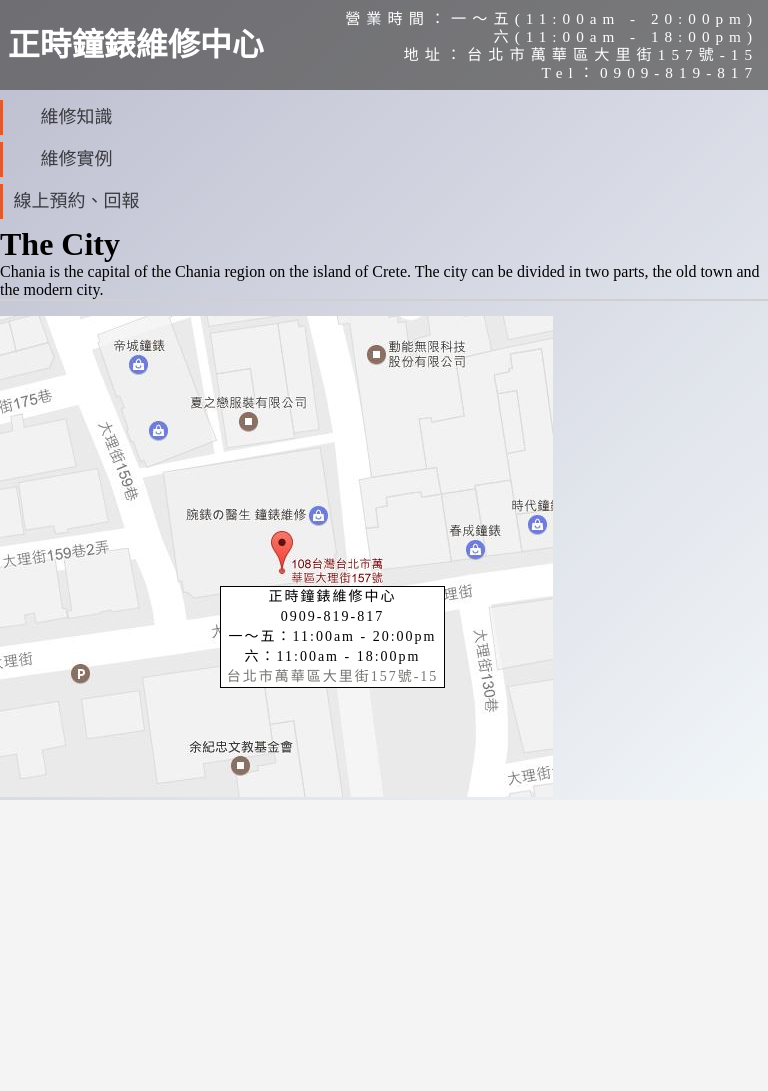
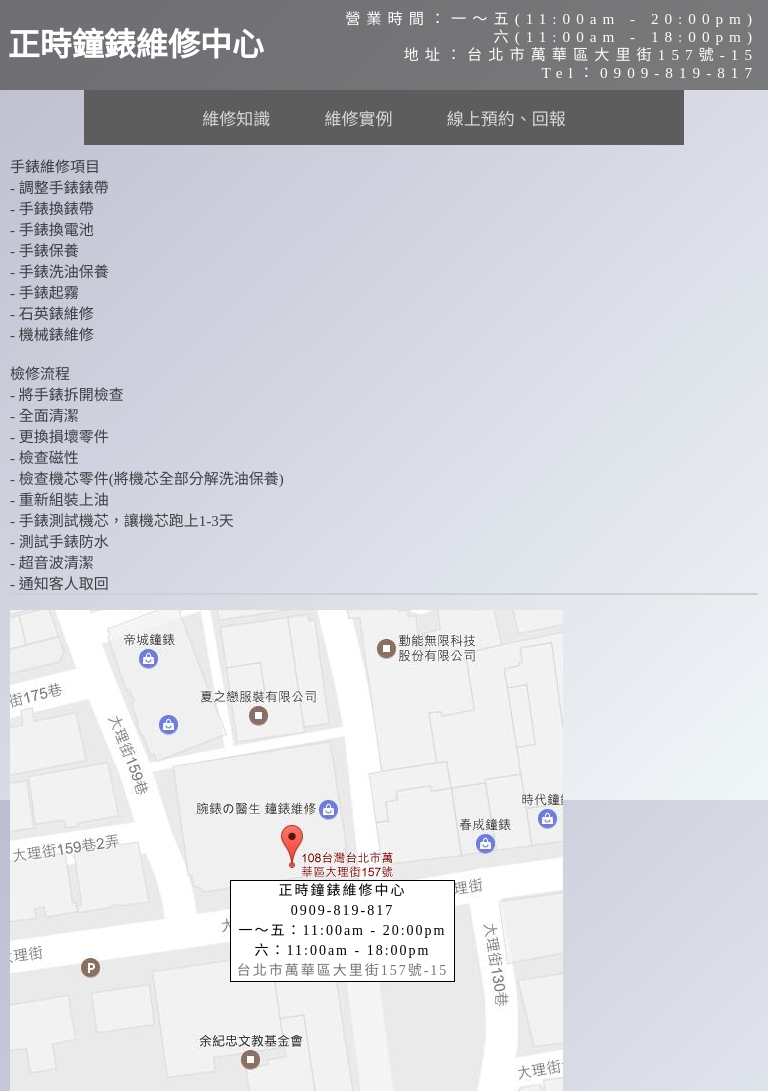
Before and after one commit to Hou-Chen/WatchWeb, a Django app: page /main/ in a window 768 px wide. Before the commit the page ends 800 px from the top, so only its background shows below. Run offline with Django 3.2, Linux system fonts and the light colour scheme; some libraries are stand-ins or nearby versions.

Commit message:
2017/05/06

```diff
--- a/WatchWeb/WatchWeb/main/static/main/css/base.css
+++ b/WatchWeb/WatchWeb/main/static/main/css/base.css
@@ -61,9 +61,9 @@ a {
 }
 /*******************************************/
 #div1 {
-    width: 100%;
-    /*max-width: 1200px;
-    margin: 0px auto;*/
+    /*width: 100%;*/
+    max-width: 1200px;
+    margin: 0px auto;
 }
 /*******************************************/
 #header {
@@ -89,9 +89,9 @@ a {
 /*******************************************/
 #distance {height: 100%;}
 @media only screen and (min-width: 0px) {#distance {padding: 0px;}.col-17 {width: 100%;}}
-@media only screen and (min-width: 1000px) {#distance {padding: 0px 200px;}.col-17 {width: 85%;}}
+@media only screen and (min-width: 1000px) {#distance {padding: 0px 0px 0px 200px;}.col-17 {width: 84.5%;}}
 /*******************************************/
 @media only screen and (min-width: 700px) {
-	#right {display: none;}
+	/*#right {display: none;}*/
 	.nav {display: none;}
 }
--- a/WatchWeb/WatchWeb/main/static/main/css/navigation.css
+++ b/WatchWeb/WatchWeb/main/static/main/css/navigation.css
@@ -1,4 +1,6 @@
-/*screen >= 601*/
+/*screen >= 1000*/
+@media only screen and (min-width: 1000px){
+.cennav {display: none;}
 #nav {
     margin-top: 10px;
     height: 100%;
@@ -35,4 +37,4 @@
 }
 #nav ul li ul li {
     width: 102%;
-}
+}}
--- /dev/null
+++ b/WatchWeb/WatchWeb/main/static/main/css/navigation1.css
@@ -0,0 +1,46 @@
+/*screen >= 700 <=999*/
+@media only screen and (min-width: 699px) and (max-width: 999px) {
+	#nav {display: none;}
+	#nav1 {
+	   text-align: center;
+	}
+	.cennav ul {
+	   font-size: 17px;
+	}
+	#nav1b {
+	   background-color: #5E5D5D;
+	   width: 600px;
+	   margin: 0px auto;
+	}
+	.cennav ul li {
+	   background-color: #5E5D5D;
+	   display: inline-block;
+	   padding: 15px 25px;
+	   position: relative;
+	   list-style: none;
+	}
+	.cennav ul li a{
+	   color: #D8D8D8;
+	}
+	.cennav ul li ul {
+	   display: none;
+	}
+	.cennav ul li:hover {
+	   background-color: #383838;
+	}
+	.cennav ul li:hover ul{
+	   display: block;
+	}
+	.cennav ul li ul {
+	   position: absolute;
+	   top: 100%;
+	   left: 0%;
+	}
+	.cennav ul li ul li {
+	   width: 180px;
+	   background-color: #383838
+	}
+	.cennav ul li ul li:hover {
+	   background-color: #5E5D5D;
+	}
+}
--- a/WatchWeb/WatchWeb/main/static/main/css/navigation2.css
+++ b/WatchWeb/WatchWeb/main/static/main/css/navigation2.css
@@ -1,6 +1,7 @@
 /*screen <= 699*/
 @media only screen and (max-width: 699px) {
 	#nav {display: none;}
+	.cennav {display: none;}
 	#header{background: #2C333A;}
     .before::after {
         content: url('../img/icon/menu_white_36.svg');
--- a/WatchWeb/WatchWeb/main/templates/main/base.html
+++ b/WatchWeb/WatchWeb/main/templates/main/base.html
@@ -21,6 +21,7 @@
         <title>正時鐘錶維修中心</title>
         <link rel=stylesheet href={% static 'main/css/base.css' %}>
         <link rel=stylesheet href={% static 'main/css/navigation.css' %}>
+        <link rel=stylesheet href={% static 'main/css/navigation1.css' %}>
         <link rel=stylesheet href={% static 'main/css/navigation2.css' %}>
         <meta charset=utf-8>
         <meta http-equiv="Content-Language" content="zh-TW">
@@ -38,7 +39,6 @@
             六(11:00am - 18:00pm)<br>
             地址：台北市萬華區大里街157號-15<br>
             Tel：0909-819-817</p>
-
             <div class="before" style="transition:0.5s"></div>
             <div class="nav">
             <ul>
@@ -110,6 +110,44 @@
                     </li>
                 </ul>
             </div>
+            <div id="nav1">
+            <div id="nav1b">
+                <nav class="cennav">
+                    <ul>
+                    <li><a href="#">維修知識</a>
+                        <ul>
+                            <li><a href={% url 'main:tool' %}>工具篇</a></li>
+                            <li><a href={% url 'main:related' %}>相關常識</a></li>
+                            <li><a href={% url 'main:service' %}>維修常識</a></li>
+                        </ul>
+                    </li>
+                    <li><a href="#">維修實例</a>
+                        <ul>
+                            <li><a href={% url 'main:ARMANI' %}>ARMANI 阿曼尼</a></li>
+                            <li><a href={% url 'main:SEIKO' %}>SEIKO 精工錶</a></li>
+                            <li><a href={% url 'main:CHOPARD' %}>CHOPARD 蕭邦</a></li>
+                            <li><a href={% url 'main:IWC' %}>IWC 萬國</a></li>
+                            <li><a href={% url 'main:CITIZEN' %}>CITIZEN 星辰</a></li>
+                            <li><a href={% url 'main:HAMILTON' %}>HAMILTON 漢米爾頓</a></li>
+                            <li><a href={% url 'main:MIDO' %}>MIDO 美度</a></li>
+                            <li><a href={% url 'main:TAGHeuer' %}>TAGHeuer 泰格豪雅</a></li>
+                            <li><a href={% url 'main:Omega' %}>Omega 亞米茄</a></li>
+                            <li><a href={% url 'main:LONGINES' %}>LONGINES 浪琴</a></li>
+                            <li><a href={% url 'main:Fossil' %}>Fossil</a></li>
+                            <li><a href={% url 'main:DanielWellington' %}>Daniel Wellington</a></li>
+                            <li><a href={% url 'main:ROLEX' %}>ROLEX 勞力士</a></li>
+                            <li><a href={% url 'main:ORIS' %}>ORIS 豪利時</a></li>
+                            <li><a href={% url 'main:PANERAI' %}>PANERAI 沛納海</a></li>
+                            <li><a href={% url 'main:TISSOT' %}>TISSOT 天梭</a></li>
+                        </ul>
+                    </li>
+                    <li>
+                        <a href={% url 'main:email' %}>線上預約、回報</a>
+                    </li>
+                </ul>
+                </nav>
+                </div>
+            </div>
             <div id="distance" class="col-17 col-m-11">
                 {% block content %}{% endblock %}
             </div>
--- a/WatchWeb/WatchWeb/main/templates/main/main.html
+++ b/WatchWeb/WatchWeb/main/templates/main/main.html
@@ -14,9 +14,32 @@
     .sp {display:block;text-align:center;}
 }
 </style>
-<div>
-    <h1>The City</h1>
-    <p>Chania is the capital of the Chania region on the island of Crete. The city can be divided in two parts, the old town and the modern city.</p>
+<div style="margin:10px;">
+    <span style="font-size:15px;color:rgba(0,0,0,0.7);">
+    手錶維修項目<br>
+    - 調整手錶錶帶<br>
+    - 手錶換錶帶<br>
+    - 手錶換電池<br>
+    - 手錶保養<br>
+    - 手錶洗油保養<br>
+    - 手錶起霧<br>
+    - 石英錶維修<br>
+    - 機械錶維修
+    </span>
+    <br><br>
+    <span style="font-size:15px;color:rgba(0,0,0,0.7);">
+    檢修流程<br>
+    - 將手錶拆開檢查<br>
+    - 全面清潔<br>
+    - 更換損壞零件<br>
+    - 檢查磁性<br>
+    - 檢查機芯零件(將機芯全部分解洗油保養)<br>
+    - 重新組裝上油<br>
+    - 手錶測試機芯，讓機芯跑上1-3天<br>
+    - 測試手錶防水<br>
+    - 超音波清潔<br>
+    - 通知客人取回<br>
+    </span>
     <hr size="2" color="#d0d0d0">
     <div class="map">
         <div class="mp"">
```
